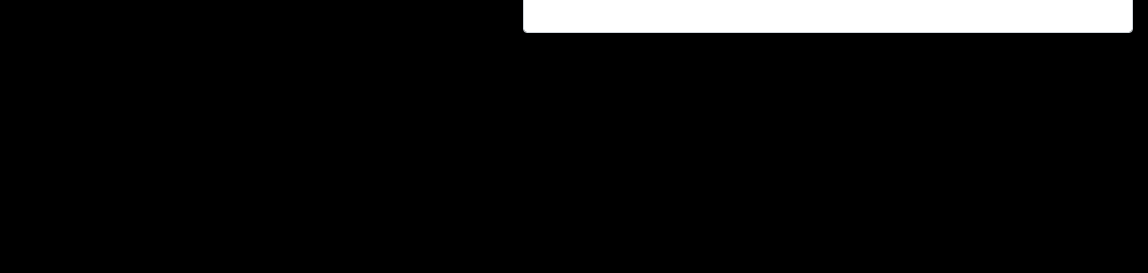
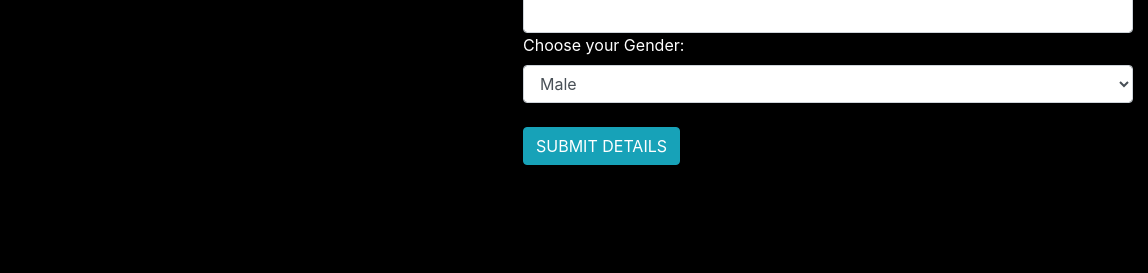
Before and after one commit to Lomemoraine/Week2IP, a plain HTML site: page index.html in a window 1280 px wide. Shown: the part 283-556 px from the top of the page, 132-1280 px from the left. Drawn offline with nearby package versions, Linux system fonts and the light colour scheme.

Commit message:
add the gender select option and the button

```diff
--- a/index.html
+++ b/index.html
@@ -31,13 +31,12 @@
                 <input type="text" class="form-control" id="monthborn">
                 <label for="yearborn">Year:</label>
                 <input type="text" class="form-control" id="yearborn">
-                <!-- <label for="sel1">Select list (select one):</label>
-                <select class="form-control" id="sel1">
-                <option>1</option>
-                <option>2</option>
-                <option>3</option>
-                <option>4</option> -->
-      </select>
+                <label for="gender">Choose your Gender:</label>
+                <select class="form-control" id="gender">
+                  <option>Male</option>
+                  <option>Female</option>
+                </select> <br>
+                <button type="button" class="btn btn-info btn1">SUBMIT DETAILS</button>
 
               </div>
 
```
